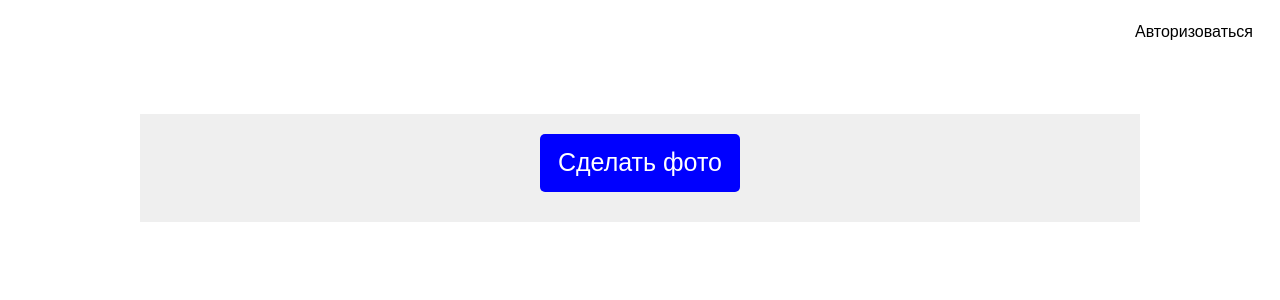
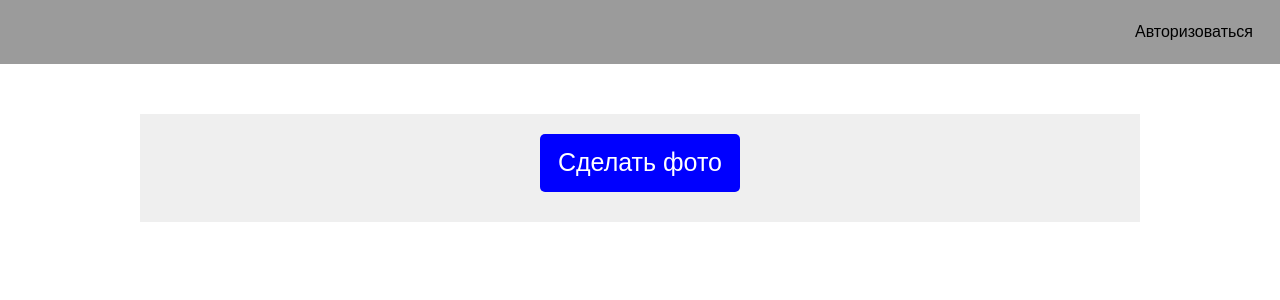
Before and after one commit to rudkik/webcam, a PHP site: page / in a window 1280 px wide. Shown: the top 300 px of the page. Run offline with PHP 8.4, Linux system fonts and the light colour scheme.

Commit message:
Вроде как сделал на пк точно надо проверить на мобилке чтоб номрально работало

```diff
--- a/assets/css/styles.css
+++ b/assets/css/styles.css
@@ -18,7 +18,9 @@ h3{
     margin: 50px 0;
     text-align: center;
 }
-
+header{
+    background: #9b9b9b;
+}
 header .auth{
     padding: 20px;
     display: flex;
--- a/assets/js/script.js
+++ b/assets/js/script.js
@@ -10,11 +10,10 @@ document.addEventListener('DOMContentLoaded', function () {
         take_photo_btn = document.querySelector('#take-photo'),
         delete_photo_btn = document.querySelector('#delete-photo'),
         download_photo_btn = document.querySelector('#download-photo'),
-        error_message = document.querySelector('#error-message'),
-        button = document.querySelector('#on');
+        error_message = document.querySelector('#error-message');
 
 
-    button.addEventListener("click", function(){
+
         if (navigator.mediaDevices && navigator.mediaDevices.getUserMedia) {
             var constraints = {
                 video: true
@@ -37,11 +36,6 @@ document.addEventListener('DOMContentLoaded', function () {
         else {
             console.log ("navigator.mediaDevices not supported")
         }
-    });
-
-
-
-
 
 
 
--- a/index.html
+++ b/index.html
@@ -15,8 +15,9 @@
 <div class="container">
   <a href="#" class="on" id="on">Сделать фото</a>
   <div class="app">
-
-    <video id="camera-stream"></video>
+    <div class="video">
+        <video id="camera-stream"></video>
+    </div>
     <img id="snap">
 
     <p id="error-message"></p>
@@ -25,6 +26,7 @@
       <a href="#" id="delete-photo" title="Delete Photo" class="disabled"><i class="material-icons">delete</i></a>
       <a href="#" id="take-photo" title="Take Photo"><i class="material-icons">camera_alt</i></a>
       <a href="#" id="download-photo" download="selfie.png" title="Save Photo" class="disabled"><i class="material-icons">file_download</i></a>
+<!--      <a href="#" id="send-photo" download="selfie.png" title="Save Photo" class="disabled"><i class="material-icons">file_download</i></a>-->
     </div>
 
     <!-- Hidden canvas element. Used for taking snapshot of video. -->
```
